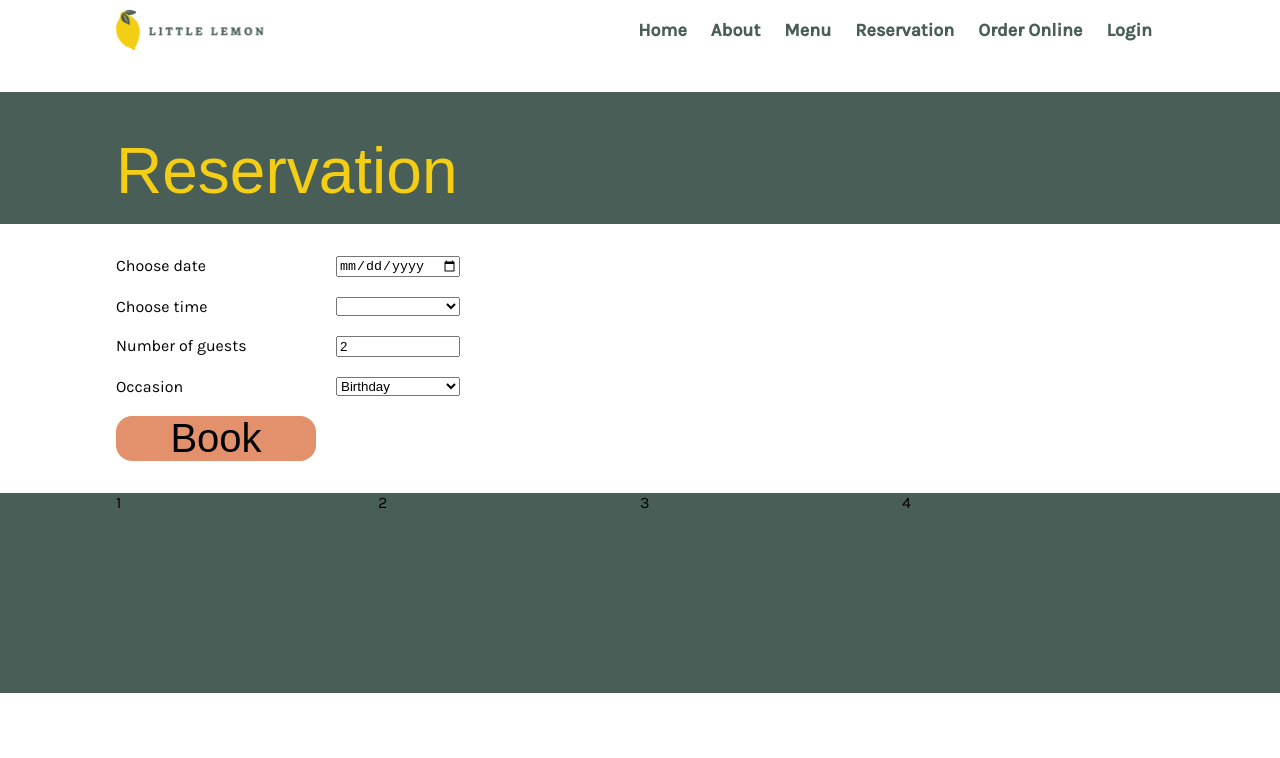
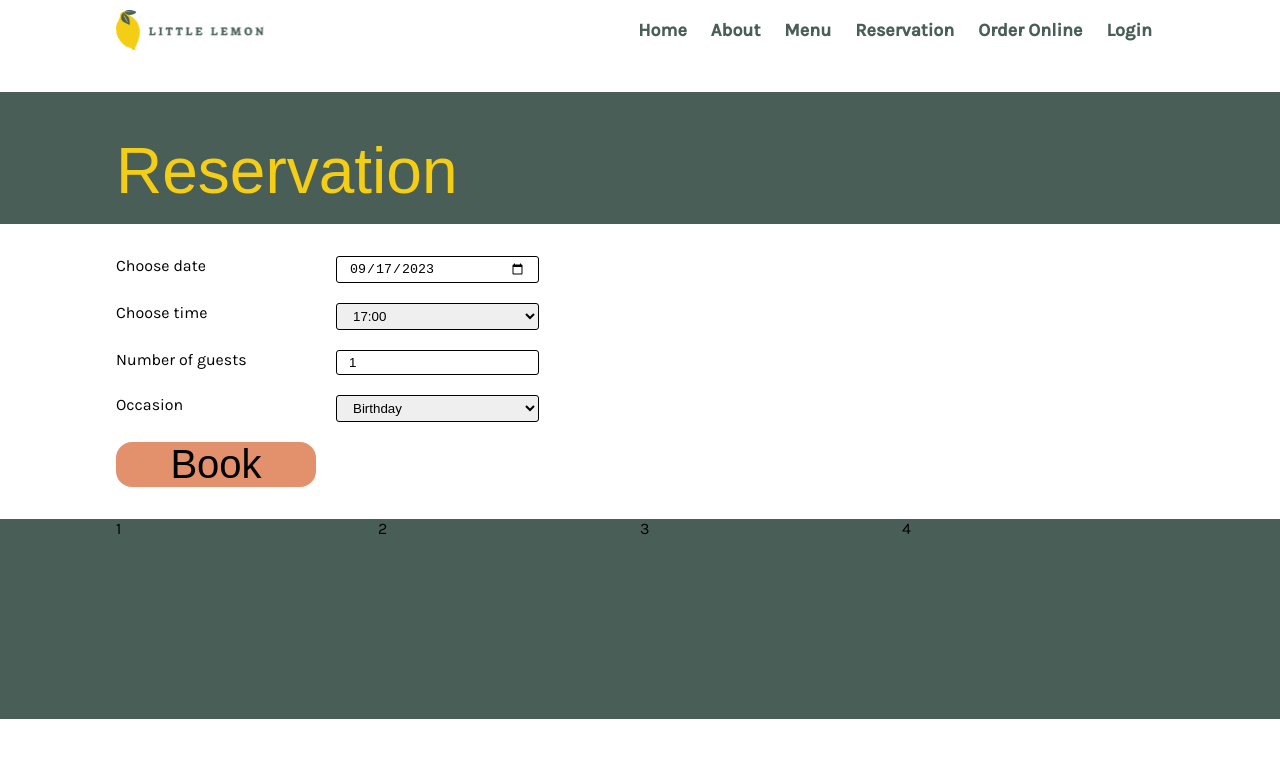
Before and after one commit to grevory/little-lemon-assignment, a React (Create React App) app: page /reservation in a window 1280 px wide. Shown: the top 758 px of the page. Built offline with nearby package versions, Linux system fonts and the light colour scheme; a web font is replaced by a local one.

Commit message:
update tests

```diff
--- a/package.json
+++ b/package.json
@@ -6,11 +6,13 @@
     "@testing-library/jest-dom": "^5.17.0",
     "@testing-library/react": "^13.4.0",
     "@testing-library/user-event": "^13.5.0",
+    "formik": "^2.4.5",
     "react": "^18.2.0",
     "react-dom": "^18.2.0",
     "react-router-dom": "^6.16.0",
     "react-scripts": "5.0.1",
-    "web-vitals": "^2.1.4"
+    "web-vitals": "^2.1.4",
+    "yup": "^1.3.2"
   },
   "scripts": {
     "start": "react-scripts start",
--- a/src/components/BookingForm.js
+++ b/src/components/BookingForm.js
@@ -1,64 +1,80 @@
-import { useEffect, useState } from "react";
+import { useEffect, useMemo } from "react";
+import { useFormik, validateYupSchema, yupToFormErrors } from "formik";
+import * as Yup from "yup";
 import { Button } from "./Button";
+import { ErrorMessage } from "./ErrorMessage";
 
-export const BookingForm = ({
-	availableTimes,
-	onDateChange,
-	onSubmit,
-	id = "booking-form",
-}) => {
-	const minDate = Object.keys(availableTimes)[0];
+export const handleFormikSubmit = (onSubmit) => (values) => {
+	window.localStorage.setItem("Bookings", JSON.stringify(values));
+	onSubmit(values);
+};
 
-	const minGuests = 1;
-	const maxGuests = 12;
+export const BookingForm = ({ availableTimes, onDateChange, onSubmit }) => {
+	const today = new Date().toLocaleDateString("en-CA");
+	const initialValues = useMemo(
+		() =>
+			JSON.parse(window.localStorage.getItem(`Bookings`) || null) || {
+				date: today,
+				time: availableTimes[today][0],
+				numGuests: 1,
+				occasion: "birthday",
+			},
+		[availableTimes, today]
+	);
 
-	const [formValues, setFormValues] = useState(() => ({
-		date: window.localStorage.getItem(`${id}-date`) || "",
-		time: window.localStorage.getItem(`${id}-time`) || "",
-		numGuests: window.localStorage.getItem(`${id}-numGuests`) || 2,
-		occasion: window.localStorage.getItem(`${id}-occasion`) || "Birthday",
-	}));
+	const formik = useFormik({
+		initialValues,
+		onSubmit: handleFormikSubmit(onSubmit),
+		validate: (values) => {
+			const validationSchema = Yup.object({
+				date: Yup.date()
+					.min(today, "Cannot book in the past")
+					.required("Date is required"),
+				time: Yup.string()
+					.oneOf(availableTimes[values.date] || [])
+					.required("Time is required"),
+				numGuests: Yup.number()
+					.min(
+						1,
+						"At least one person will need to be reserving table"
+					)
+					.max(
+						10,
+						"We cannot accommodate this many patrons at one table"
+					)
+					.required("Number of guests is required"),
+				occasion: Yup.string()
+					.oneOf(["birthday", "engagement", "anniversary"])
+					.required("Occasion is required"),
+			});
+			try {
+				validateYupSchema(values, validationSchema, true, this);
+			} catch (err) {
+				return yupToFormErrors(err); //for rendering validation errors
+			}
+
+			return {};
+		},
+	});
 
 	useEffect(() => {
-		for (const [key, value] of Object.entries(formValues)) {
-			window.localStorage.setItem(`${id}-${key}`, value);
+		const localStorageData = JSON.parse(
+			window.localStorage.getItem("Bookings") || null
+		);
+		const prevDate = localStorageData?.date || today;
+
+		if (prevDate !== formik.values.date) {
+			onDateChange(formik.values.date);
 		}
-	}, [formValues, id]);
-
-	useEffect(() => {
-		if (!availableTimes[formValues.date]) {
-			onDateChange(formValues.date);
-		}
-	}, [availableTimes, formValues, onDateChange]);
-
-	const handleInputChange = (e) => {
-		const { name, value } = e.target;
-		setFormValues({
-			...formValues,
-			[name]: value,
-		});
-	};
-
-	const handleDateChange = (e) => {
-		onDateChange(e.target.value);
-		return handleInputChange(e);
-	};
-
-	const handleSubmit = (formValues) => {
-		return (e) => onSubmit(e, formValues);
-	};
+	}, [formik.values.date]);
 
 	return (
 		<form
 			style={{
 				display: "grid",
-				maxWidth: 200,
+				maxWidth: 320,
 				gridTemplateColumns: "200px 3fr",
 				gap: 20,
-			}}
-			id={id}
-			onSubmit={(e) => {
-				e.preventDefault();
 			}}
 		>
 			<label htmlFor="res-date">Choose date</label>
@@ -66,49 +82,84 @@ export const BookingForm = ({
 				type="date"
 				name="date"
 				id="res-date"
-				value={formValues.date}
-				min={minDate}
-				onChange={handleDateChange}
+				data-testid="dateInput"
+				min={today}
+				className={
+					formik.errors.date && formik.touched.date
+						? "input-error"
+						: null
+				}
+				{...formik.getFieldProps("date")}
 			/>
+			{formik.errors.date && formik.touched.date ? (
+				<ErrorMessage>{formik.errors.date}</ErrorMessage>
+			) : null}
+			{formik.values.date && availableTimes[formik.values.date] ? (
+				<>
 					<label htmlFor="res-time">Choose time</label>
 					<select
 						name="time"
 						id="res-time"
-				value={formValues.time}
-				onChange={handleInputChange}
+						className={
+							formik.errors.time && formik.touched.time
+								? "input-error"
+								: null
+						}
+						{...formik.getFieldProps("time")}
 					>
-				{availableTimes[formValues.date] &&
-					availableTimes[formValues.date].map((timeSlot) => (
+						{availableTimes[formik.values.date] &&
+							availableTimes[formik.values.date].map(
+								(timeSlot) => (
 									<option key={timeSlot} value={timeSlot}>
 										{timeSlot}
 									</option>
-					))}
+								)
+							)}
 					</select>
-			<label htmlFor="numGuests">Number of guests</label>
+				</>
+			) : null}
+			{formik.errors.time && formik.touched.time ? (
+				<ErrorMessage>{formik.errors.time}</ErrorMessage>
+			) : null}
+			<label htmlFor="res-numGuests">Number of guests</label>
 			<input
+				type="number"
 				name="numGuests"
-				type="number"
-				placeholder="1"
-				min={minGuests}
-				max={maxGuests}
-				id="numGuests"
-				value={formValues.numGuests}
-				onChange={handleInputChange}
+				id="res-numGuests"
+				className={
+					formik.errors.numGuests && formik.touched.numGuests
+						? "input-error"
+						: null
+				}
+				{...formik.getFieldProps("numGuests")}
 			/>
+			{formik.errors.numGuests && formik.touched.numGuests ? (
+				<ErrorMessage>{formik.errors.numGuests}</ErrorMessage>
+			) : null}
 			<label htmlFor="occasion">Occasion</label>
 			<select
 				name="occasion"
 				id="occasion"
-				value={formValues.occasion}
-				onChange={handleInputChange}
+				className={
+					formik.errors.occasion && formik.touched.occasion
+						? "input-error"
+						: null
+				}
+				{...formik.getFieldProps("occasion")}
 			>
-				<option value="Birthday">Birthday</option>
-				<option value="Anniversary">Anniversary</option>
+				<option value="birthday">Birthday</option>
+				<option value="engagement">Engagement</option>
+				<option value="anniversary">Anniversary</option>
 			</select>
+			{formik.errors.occasion && formik.touched.occasion ? (
+				<ErrorMessage>{formik.errors.occasion}</ErrorMessage>
+			) : null}
 			<Button
 				aria-label="Book"
-				className="secondary"
-				onClick={handleSubmit(formValues)}
+				disabled={!formik.isValid}
+				type="button"
+				className={`secondary ${!formik.isValid ? "disabled" : ""}`}
+				onClick={() => formik.submitForm()}
 			>
 				Book
 			</Button>
--- a/src/components/Button.css
+++ b/src/components/Button.css
@@ -31,3 +31,9 @@ button.secondary  {
 main button.secondary:hover {
     background-color: #e2916c;
 }
+
+main button.disabled.secondary {
+    background-color: #e6d5cd;
+    color: #aaaaaa;
+    cursor: default;
+}
--- /dev/null
+++ b/src/components/ErrorMessage.js
@@ -0,0 +1,12 @@
+export const ErrorMessage = ({ children }) => (
+	<div
+		style={{
+			color: "#cc0000",
+			fontStyle: "italic",
+			gridColumn: "span 2",
+			marginTop: "-16px",
+		}}
+	>
+		{children}
+	</div>
+);
--- a/src/index.css
+++ b/src/index.css
@@ -57,3 +57,15 @@ main .hero h1 {
 main section {
   margin: 2em 0;
 }
+
+.input-error {
+  border: 1px solid #cc0000;
+}
+
+form input,
+form select {
+  padding: 4px 12px;
+  border: 1px solid;
+  border-radius: 3px;
+
+}
--- a/src/pages/BookingPage.js
+++ b/src/pages/BookingPage.js
@@ -1,9 +1,9 @@
-import { useReducer, useEffect, useState } from "react";
+import { useReducer } from "react";
 import { BookingForm } from "../components/BookingForm";
 import { fetchAPI, submitAPI } from "../services/mockApi";
 import { useNavigate } from "react-router-dom";
 
-const formatDate = (date) => date.toISOString().split("T")[0];
+const formatDate = (date) => new Date(date).toLocaleDateString("en-CA");
 
 export const initializeTimes = (date) => fetchAPI(date);
 
@@ -57,8 +57,7 @@ const BookingPage = () => {
 	const displateChangeDate = (date) =>
 		dispatch({ type: "change_date", date });
 
-	const handleFormSubmit = (event, formData) => {
-		event.preventDefault();
+	const handleFormSubmit = (formData) => {
 		console.log("SUBMIT", formData);
 		submitAPI(formData);
 		navigate("/reservation/confirmed");
```
Also changed, not shown: 2 other files (tests, documents, lock files or other folders). Lines whose indentation alone changed are shown as unchanged.
